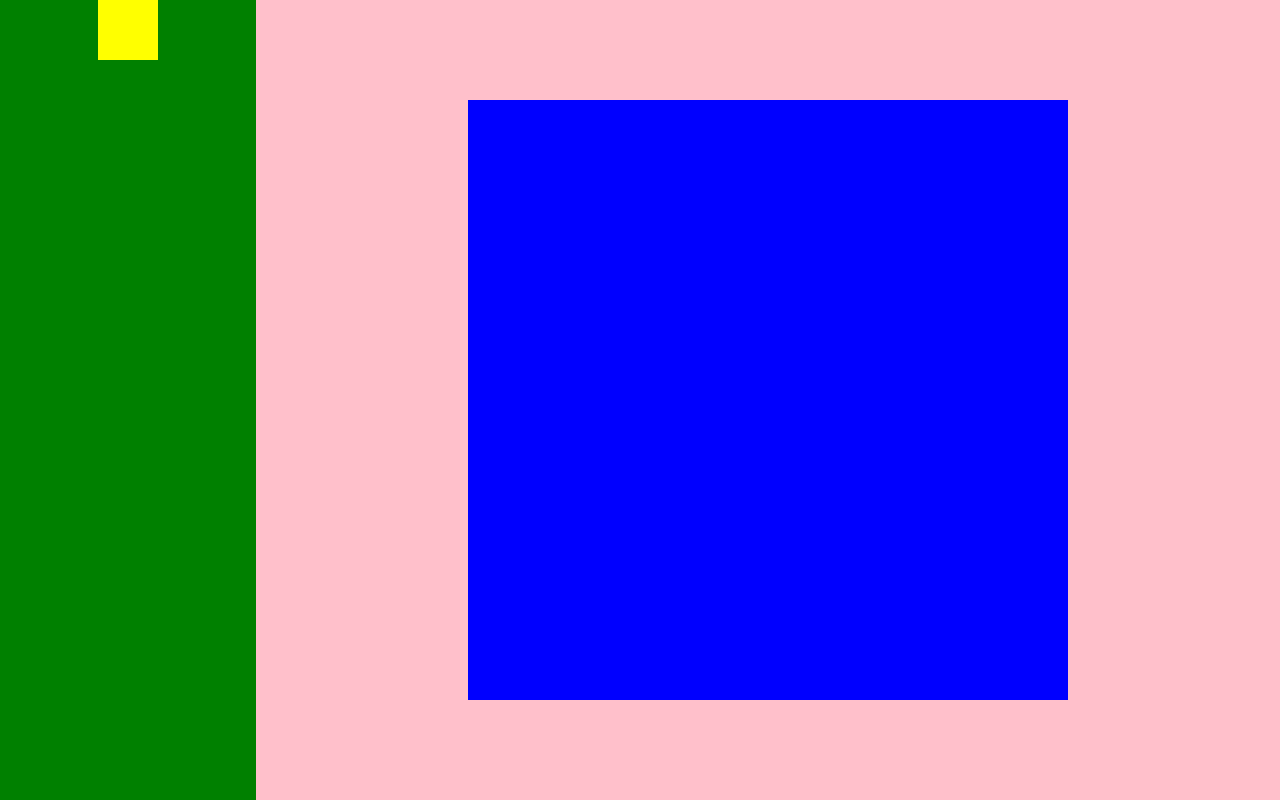
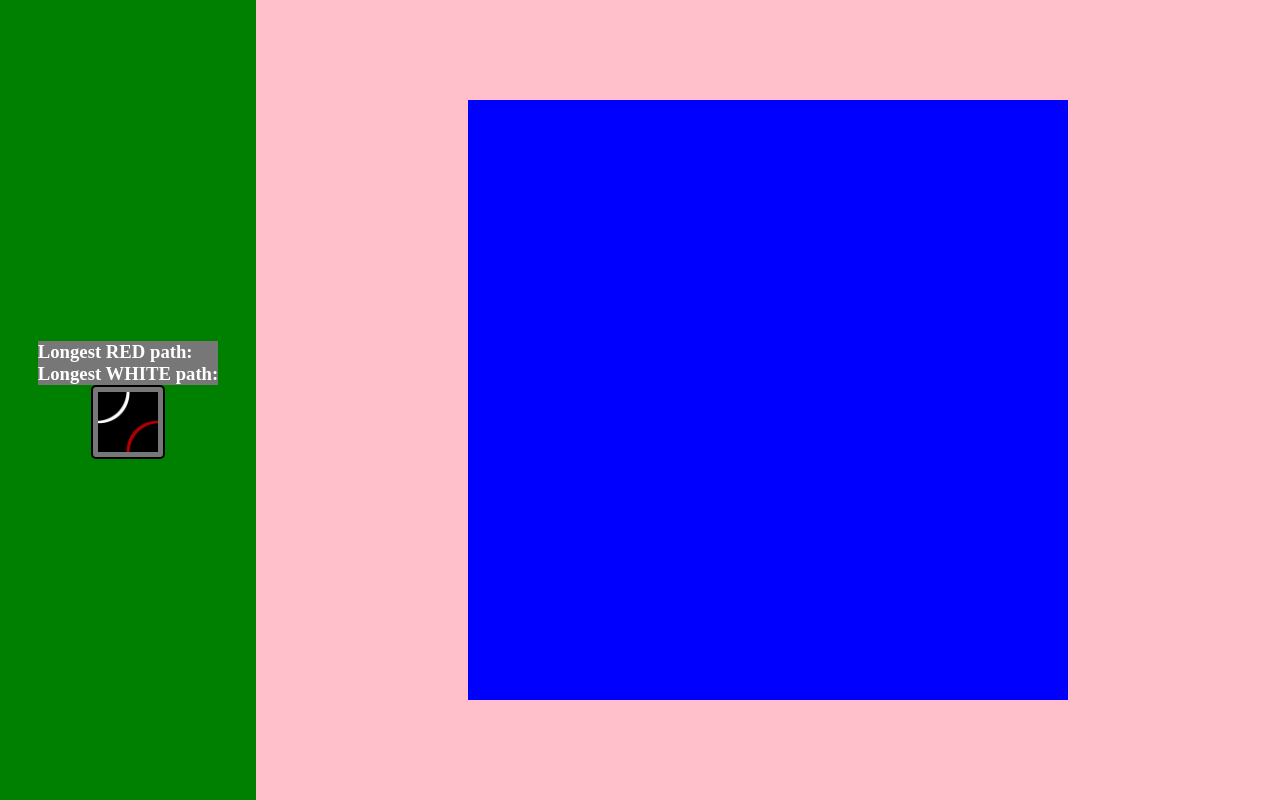
Before and after one commit to WolfgangTheDrug/Trax-Game-Excercise, a plain HTML site: page index.html in a window 1280 px wide. Drawn offline with Linux system fonts and the light colour scheme.

Commit message:
Flip tile on double-click

```diff
--- a/css/master.css
+++ b/css/master.css
@@ -32,31 +32,37 @@ main {
   width: 20%;
   display: flex;
   justify-content: center;
-  align-items: flex-start;
+  align-items: center;
+  flex-direction: column;
   background-color: green;
 }
 
-.control-panel .tile {
+.score-board {
+
+}
+
+.tile-board {
+  padding: 5px;
+  border: 2px solid black;
+  border-radius: 5px;
+}
+
+.tile {
   height: var(--tile-size);
   width: var(--tile-size);
+  background-image: url('../images/tile-side-A.png');
+  background-position: center;
+  background-repeat: no-repeat;
+  background-size: contain;
+}
+
+.tile.flipped {
+  background-image: url('../images/tile-side-B.png');
 }
 
 .tile > * {
   height: 100%;
   width: 100%;
-}
-
-.tile > .front-side {
-  background-color: yellow;
-}
-
-.tile > .back-side {
-  background-color: green;
-}
-
-.flip-vertical-right {
-	-webkit-animation: flip-vertical-right 0.4s cubic-bezier(0.455, 0.030, 0.515, 0.955) both;
-	        animation: flip-vertical-right 0.4s cubic-bezier(0.455, 0.030, 0.515, 0.955) both;
 }
 
 .board {
@@ -73,36 +79,3 @@ main {
   width: 100%;
   height: 100%;
 }
-
-/* ----------------------------------------------
- * Generated by Animista on 2022-4-10 16:51:18
- * Licensed under FreeBSD License.
- * See http://animista.net/license for more info.
- * w: http://animista.net, t: @cssanimista
- * ---------------------------------------------- */
-
-/**
- * ----------------------------------------
- * animation flip-vertical-right
- * ----------------------------------------
- */
-@-webkit-keyframes flip-vertical-right {
-  0% {
-    -webkit-transform: rotateY(0);
-            transform: rotateY(0);
-  }
-  100% {
-    -webkit-transform: rotateY(180deg);
-            transform: rotateY(180deg);
-  }
-}
-@keyframes flip-vertical-right {
-  0% {
-    -webkit-transform: rotateY(0);
-            transform: rotateY(0);
-  }
-  100% {
-    -webkit-transform: rotateY(180deg);
-            transform: rotateY(180deg);
-  }
-}
--- a/index.html
+++ b/index.html
@@ -8,10 +8,13 @@
   </head>
   <body>
     <nav class="control-panel">
-      <div class="tile flip-vertical-right" draggable="true">
-        <div class="front-side"></div>
-        <div class="back-side"></div>
-      </div>
+      <section class="score-board">
+        <h3>Longest RED path: </h3>
+        <h3>Longest WHITE path: </h3>
+      </section>
+      <section class="tile-board">
+        <div class="tile" draggable="true"></div>
+      </section>
     </nav>
     <main>
       <section class="board">
--- a/js/drag_n_drop.js
+++ b/js/drag_n_drop.js
@@ -1,3 +1,6 @@
+const tile = document.querySelector('.tile')
+tile.addEventListener("dblclick", () => tile.classList.toggle("flipped"));
+
 function handleDragStart(e) {
   this.style.filter = "grayscale(50%)";
 }
@@ -11,9 +14,6 @@ function addFlip(e) {
   this.classList.toggle('.flip-vertical-right');
 }
 
-let tile = document.querySelector('.tile');
-
 tile.addEventListener('dragstart', handleDragStart);
 tile.addEventListener('dragend', handleDragEnd);
-
 tile.addEventListener('dblclick', addFlip);
```
Also changed, not shown: images/tile-side-A.png (added), images/tile-side-B.png (added), 1 other file.
